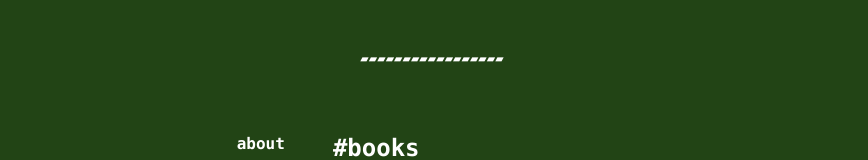
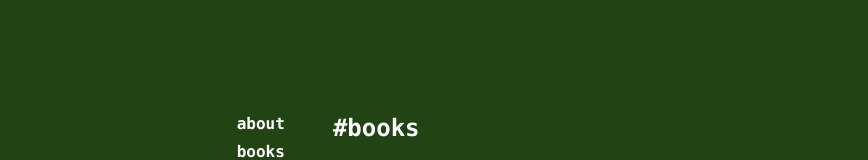
Before and after one commit to oZep/Notes, a React app: page /books in a window 1280 px wide. Shown: the top 160 px of the page, without its empty margins (208-1076 px from the left). Built offline with nearby package versions, Linux system fonts and the light colour scheme; the HTML template or start-up script is replaced by a standard one.

Commit message:
done basic layout

```diff
--- a/src/App.tsx
+++ b/src/App.tsx
@@ -71,7 +71,7 @@ function App() {
       <div className={`min-h-screen ${bgColor} ${textColor} font-mono py-12`}>
         <div className="max-w-4xl mx-auto px-8">
           <div className="text-center mb-8">
-            <pre className="text-sm">▰▰▰▰▰▰▰▰▰▰▰▰▰▰▰▰▰</pre>
+            {/*<pre className="text-sm">▰▰▰▰▰▰▰▰▰▰▰▰▰▰▰▰▰</pre>*/}
           </div>
           <div className="flex gap-12">
             <nav className="text-right space-y-1 pt-8 flex-shrink-0">
```
